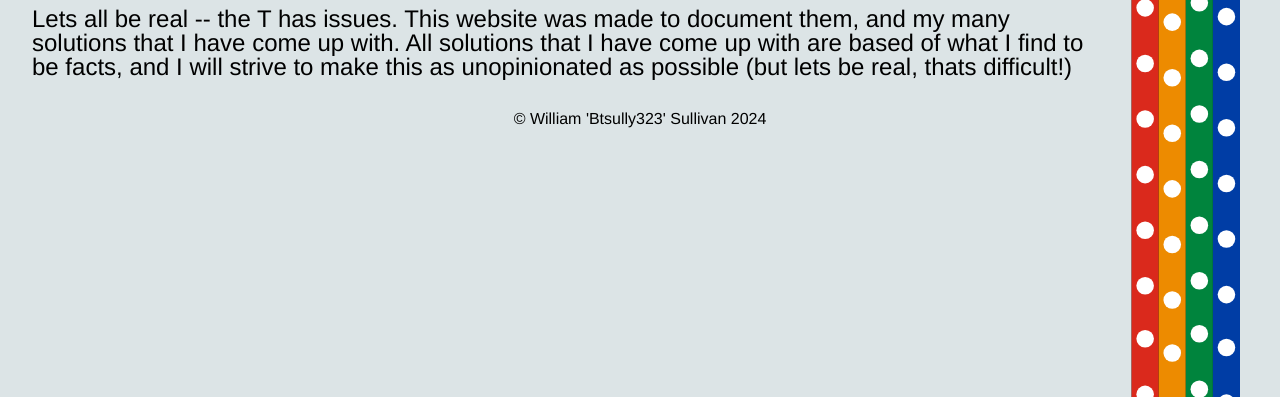
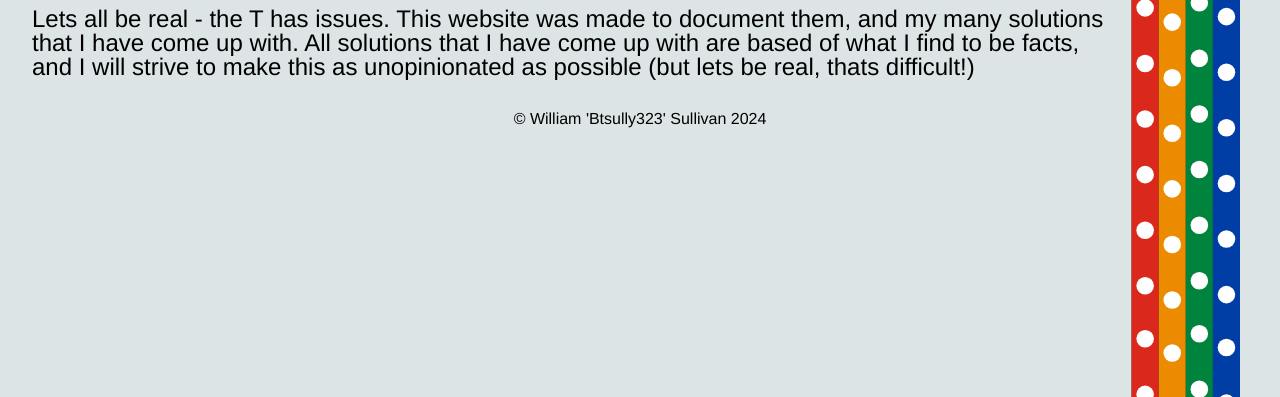
Before and after one commit to Btsully323/FixtheMBTA, a website: page BL.html in a window 1280 px wide. Shown: the part 403-800 px from the top of the page. Drawn offline with Linux system fonts and the light colour scheme.

Commit message:
told to do this

```diff
--- a/BL.html
+++ b/BL.html
@@ -29,7 +29,7 @@
                 <div class="T-bottom">AND ITS ISSUES</div>
               </div>
               <h2>What is this?</h2>
-            <p>Lets all be real -- the T has issues. This website was made to document them, and my many solutions that I have come up with. All solutions that I have come up with are based of what I find to be facts, and I will strive to make this as unopinionated as possible (but lets be real, thats difficult!)</p>
+            <p>Lets all be real - the T has issues. This website was made to document them, and my many solutions that I have come up with. All solutions that I have come up with are based of what I find to be facts, and I will strive to make this as unopinionated as possible (but lets be real, thats difficult!)</p>
         </main>
 
 
```
Also changed, not shown: 1 other file.
